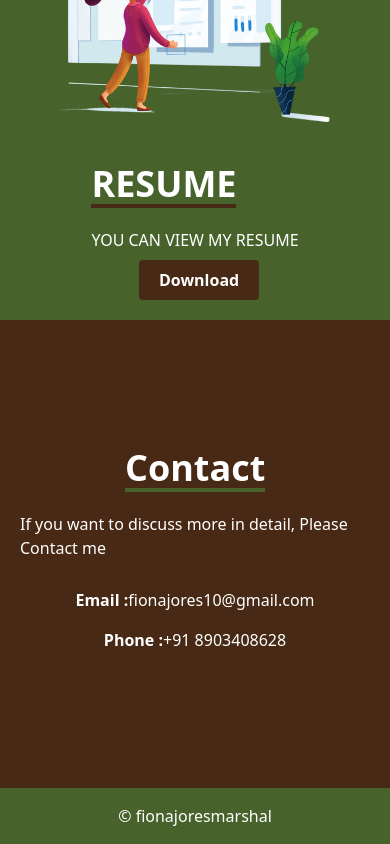
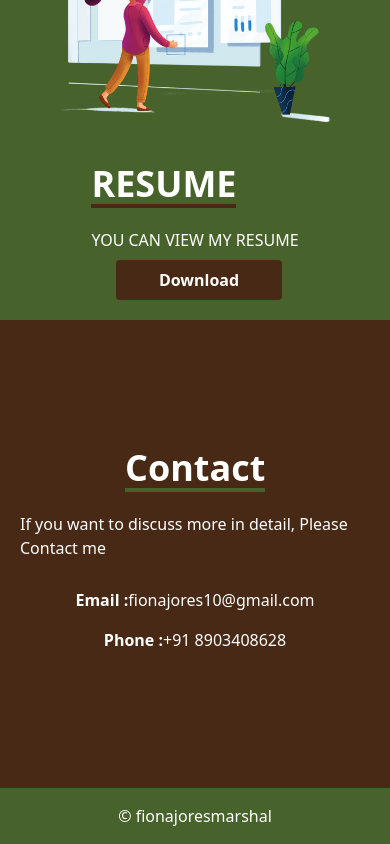
Before and after one commit to FionaJores/portfolio, a React (Create React App) app: page / in a window 390 px wide. Shown: the part 2808-3652 px from the top of the page. Built offline with nearby package versions, Linux system fonts and the light colour scheme.

Commit message:
Updated the resume download link and added Fiona.pdf to public folder

```diff
--- a/src/components/Resume.js
+++ b/src/components/Resume.js
@@ -9,9 +9,9 @@ export default function Resume() {
             <div className="md:w-1/2 flex justify-center">
                 <div className="flex flex-col justify-center text-white">
                     <h1 className="text-4xl border-b-4 border-primary mb-5 w-[145px] font-bold">RESUME</h1>
-                    <p className="pb-5 flex flex-col md:flex-row items-center md:items-center">
+                    <p className="pb-5 flex flex-col md:flex-row items-center md:items-center justify-center">
                         YOU CAN VIEW MY RESUME
-                        <a href="/Fiona.pdf" className="btn ml-2 mt-2 w-[120px]">Download</a>
+                        <a href="/Fiona.pdf" className="btn ml-2 mt-2 md:w-[120px] w-[80%] text-center">Download</a>
                     </p>
                 </div>
             </div>
```
